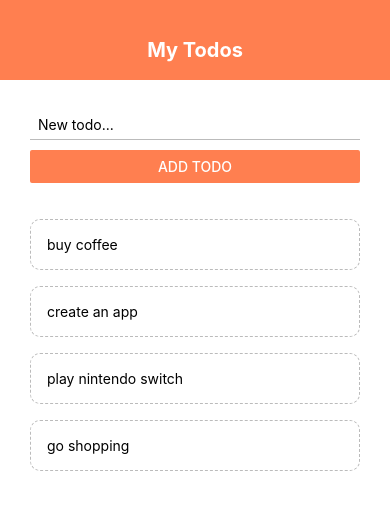
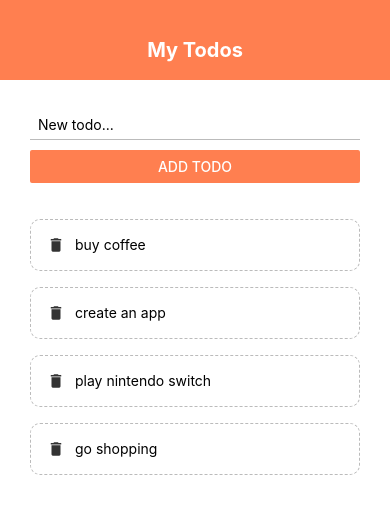
Before and after one commit to ariqd/learn-react-native, a React Native app: screen / in a window 390 px wide. Shown: the top 514 px of the page. Built offline with nearby package versions, Linux system fonts and the light colour scheme.

Commit message:
todo finish

```diff
--- a/App.js
+++ b/App.js
@@ -11,7 +11,7 @@
 import Header from "./components/Header";
 import TodoItem from "./components/TodoItem";
 import TodoForm from "./components/TodoForm";
-import Sandbox from "./components/Sandbox";
+// import Sandbox from "./components/Sandbox";
 
 export default function App() {
   const [todos, setTodos] = useState([
--- a/components/TodoItem.js
+++ b/components/TodoItem.js
@@ -1,10 +1,14 @@
 import React from "react";
-import { StyleSheet, Text, TouchableOpacity } from "react-native";
+import { StyleSheet, Text, View, TouchableOpacity } from "react-native";
+import { MaterialIcons } from "@expo/vector-icons";
 
 export default function TodoItem({ item, pressHandler }) {
   return (
     <TouchableOpacity onPress={() => pressHandler(item.key)}>
-      <Text style={styles.item}>{item.text}</Text>
+      <View style={styles.item}>
+        <MaterialIcons name="delete" size={18} color="#333"/>
+        <Text style={styles.text}>{item.text}</Text>
+      </View>
     </TouchableOpacity>
   );
 }
@@ -17,5 +21,9 @@
     borderColor: "#bbb",
     borderStyle: "dashed",
     borderRadius: 10,
+    flexDirection: 'row',
   },
+  text: {
+      marginLeft: 10
+  }
 });
```
